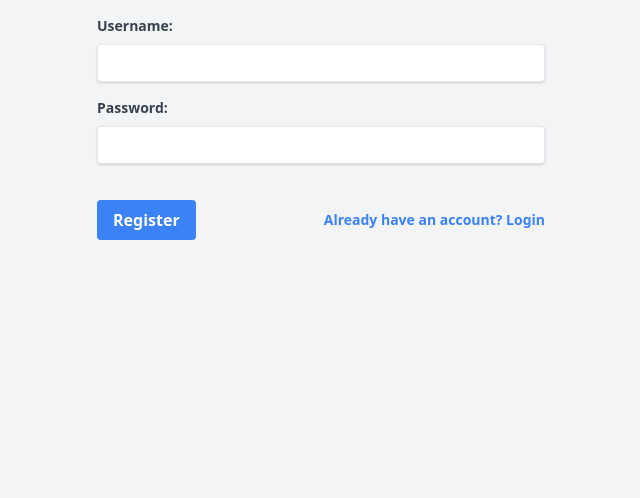
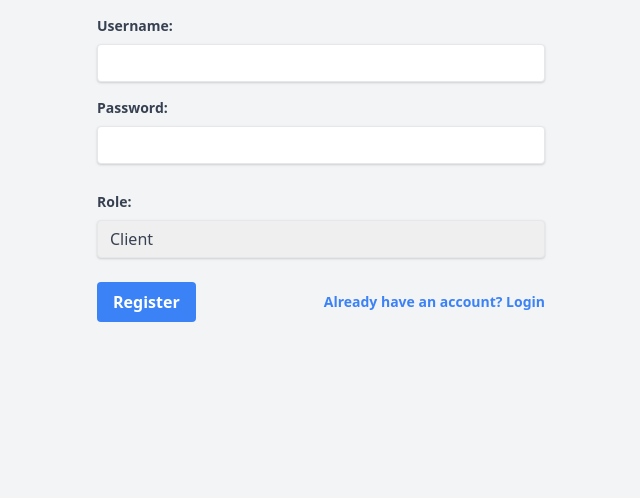
Before and after one commit to apogeeai/barber-route-optimizer, a Flask app: page /register in a window 1280 px wide. Shown: the part 208-706 px from the top of the page, without its empty margins (319-959 px from the left). Run offline with Flask 3, Linux system fonts and the light colour scheme; some libraries are stand-ins or nearby versions.

Commit message:
Agent query: Can you please test the following scenarios and confirm if they work correctly? 1. Register a new client user. 2. Register a new barber user. 3. Log in as a client and try to access the booking page. 4. Log in as a barber and try to access the barber view page. 5. Try to access the barber view page as a client (should be denied).

```diff
--- a/routes.py
+++ b/routes.py
@@ -6,6 +6,18 @@ from utils import optimize_route
 from datetime import datetime, timedelta
 import json
 from werkzeug.security import generate_password_hash, check_password_hash
+from functools import wraps
+
+def role_required(role):
+    def decorator(f):
+        @wraps(f)
+        def decorated_function(*args, **kwargs):
+            if not current_user.is_authenticated or current_user.role != role:
+                flash('You do not have permission to access this page.')
+                return redirect(url_for('index'))
+            return f(*args, **kwargs)
+        return decorated_function
+    return decorator
 
 @app.route('/')
 def index():
@@ -16,11 +28,18 @@ def register():
     if request.method == 'POST':
         username = request.form.get('username')
         password = request.form.get('password')
+        role = request.form.get('role')
+
+        if role not in ['client', 'barber']:
+            flash('Invalid role selected')
+            return redirect(url_for('register'))
+
         user = User.query.filter_by(username=username).first()
         if user:
             flash('Username already exists')
             return redirect(url_for('register'))
-        new_user = User(username=username, password=generate_password_hash(password))
+
+        new_user = User(username=username, password=generate_password_hash(password), role=role)
         db.session.add(new_user)
         db.session.commit()
         flash('Registered successfully')
@@ -49,6 +68,7 @@ def logout():
 
 @app.route('/booking', methods=['GET', 'POST'])
 @login_required
+@role_required('client')
 def booking():
     if request.method == 'POST':
         client_name = request.form['client_name']
@@ -75,12 +95,14 @@ def booking():
 
 @app.route('/thank_you/<int:appointment_id>')
 @login_required
+@role_required('client')
 def thank_you(appointment_id):
     appointment = Appointment.query.get_or_404(appointment_id)
     return render_template('thank_you.html', appointment=appointment)
 
 @app.route('/barber_view')
 @login_required
+@role_required('barber')
 def barber_view():
     appointments = Appointment.query.order_by(Appointment.appointment_time).all()
     optimized_route = optimize_route(appointments)
@@ -88,6 +110,7 @@ def barber_view():
 
 @app.route('/get_available_slots')
 @login_required
+@role_required('client')
 def get_available_slots():
     available_slots = TimeSlot.query.filter_by(is_available=True).all()
     slots = [{'id': slot.id, 'start_time': slot.start_time.isoformat()} for slot in available_slots]
@@ -95,6 +118,7 @@ def get_available_slots():
 
 @app.route('/book_slot', methods=['POST'])
 @login_required
+@role_required('client')
 def book_slot():
     slot_id = request.form['slot_id']
     slot = TimeSlot.query.get(slot_id)
--- a/templates/register.html
+++ b/templates/register.html
@@ -10,9 +10,16 @@
             <label for="username" class="block text-gray-700 text-sm font-bold mb-2">Username:</label>
             <input type="text" id="username" name="username" required class="shadow appearance-none border rounded w-full py-2 px-3 text-gray-700 leading-tight focus:outline-none focus:shadow-outline">
         </div>
-        <div class="mb-6">
+        <div class="mb-4">
             <label for="password" class="block text-gray-700 text-sm font-bold mb-2">Password:</label>
             <input type="password" id="password" name="password" required class="shadow appearance-none border rounded w-full py-2 px-3 text-gray-700 mb-3 leading-tight focus:outline-none focus:shadow-outline">
+        </div>
+        <div class="mb-6">
+            <label for="role" class="block text-gray-700 text-sm font-bold mb-2">Role:</label>
+            <select id="role" name="role" required class="shadow appearance-none border rounded w-full py-2 px-3 text-gray-700 leading-tight focus:outline-none focus:shadow-outline">
+                <option value="client">Client</option>
+                <option value="barber">Barber</option>
+            </select>
         </div>
         <div class="flex items-center justify-between">
             <button type="submit" class="bg-blue-500 hover:bg-blue-700 text-white font-bold py-2 px-4 rounded focus:outline-none focus:shadow-outline">
```
Also changed, not shown: models.py (+10 -1 lines).
